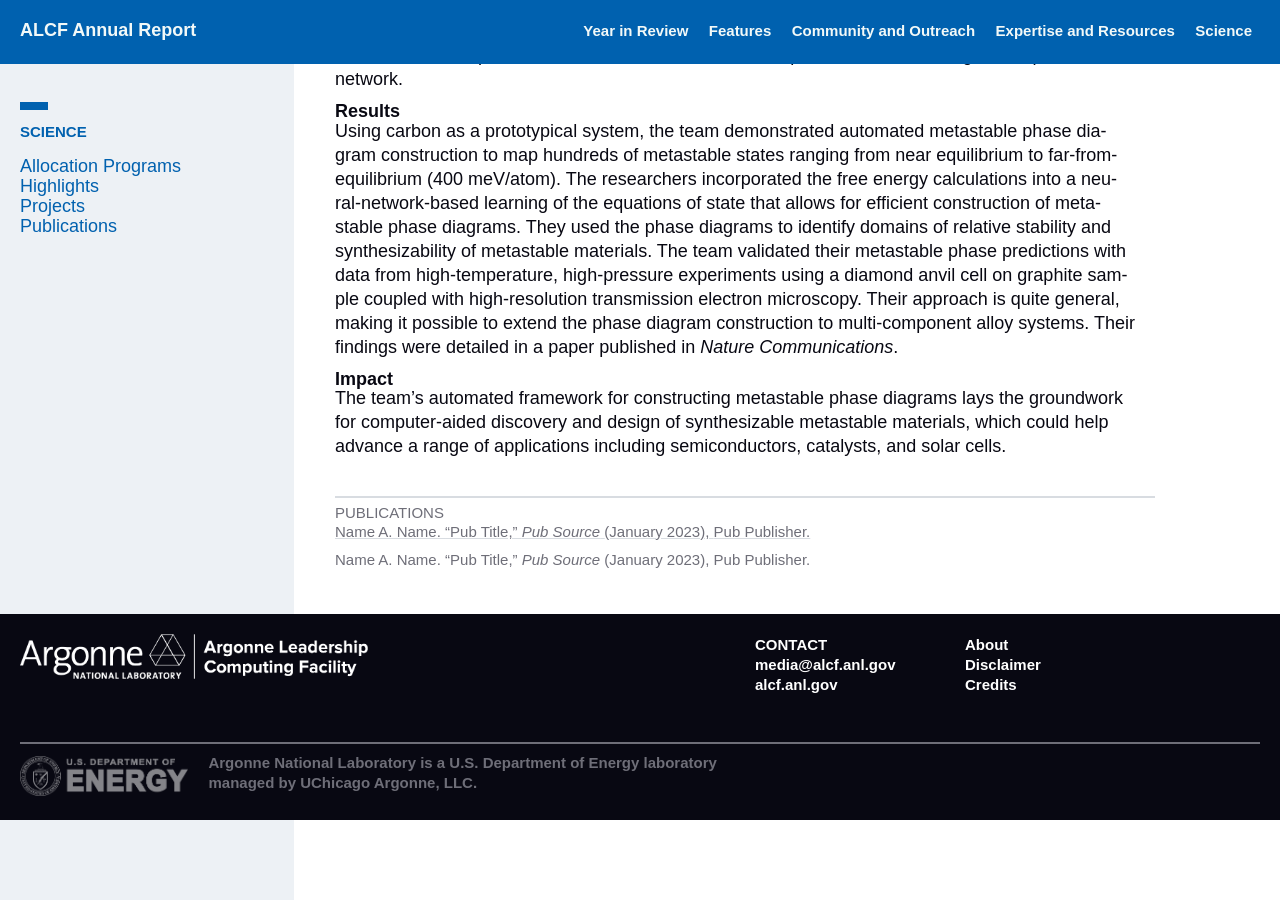
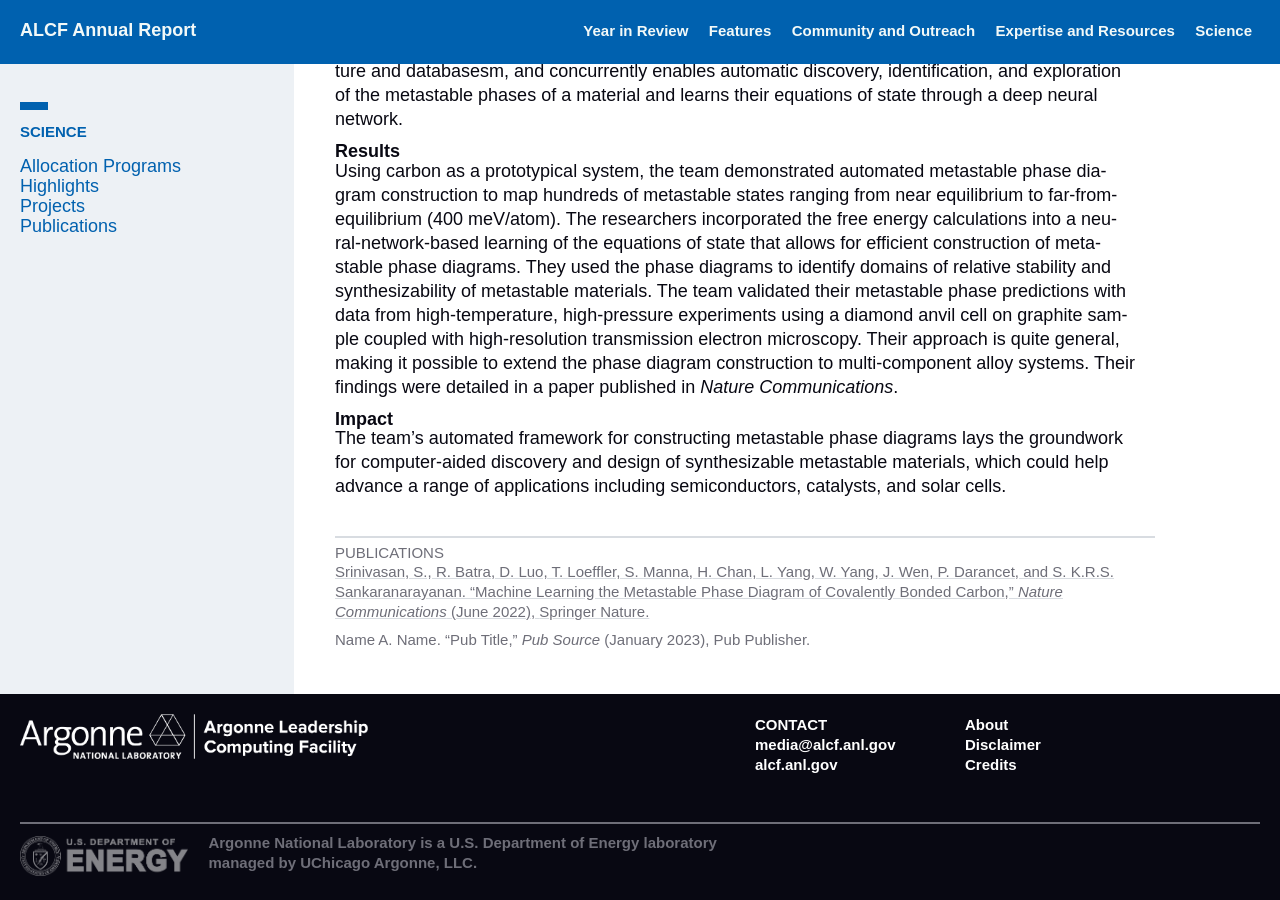
Before and after one commit to sbx-bnagle/ALCF-AR2022, a Jekyll site: the page built from _highlights/sankaranarayanan.md, in a window 1280 px wide and 900 px high, scrolled down 1480 px. Built offline with Jekyll 4.4.1, drawn with Linux system fonts in a browser that asks for light colours; some web fonts are replaced; some of the changed text lies outside the part shown.

Commit message:
caption/credit, publications (image to be changed)

```diff
--- a/_highlights/sankaranarayanan.md
+++ b/_highlights/sankaranarayanan.md
@@ -12,16 +12,16 @@
 sdl: 's,l'
 
 image: 'fpo.jpg'
-image-caption: 'The quick brown fox jumps over the lazy dog.'
-image-credit: 'Name A. Name, Affiliation'
+image-caption: 'The final product of the machine learning algorithm: metastable phase diagrams for carbon. The colored regions indicate conditions at which carbon exists in certain metastable states (with similarly colored structures) that may yield useful material properties.'
+image-credit: 'Argonne National Laboratory'
 
 publications:
-  - authors: 'Name A. Name'
-    title: 'Pub Title'
-    source: 'Pub Source'
-    date: 'January 2023'
-    publisher: 'Pub Publisher'
-    url: 'https://alcf.anl.gov/'
+  - authors: 'Srinivasan, S., R. Batra, D. Luo, T. Loeffler, S. Manna, H. Chan, L. Yang, W. Yang, J. Wen, P. Darancet, and S. K.R.S. Sankaranarayanan'
+    title: 'Machine Learning the Metastable Phase Diagram of Covalently Bonded Carbon'
+    source: 'Nature Communications'
+    date: 'June 2022'
+    publisher: 'Springer Nature'
+    url: 'https://doi.org/10.1038/s41467-022-30820-8'
   - authors: 'Name A. Name'
     title: 'Pub Title'
     source: 'Pub Source'
```
